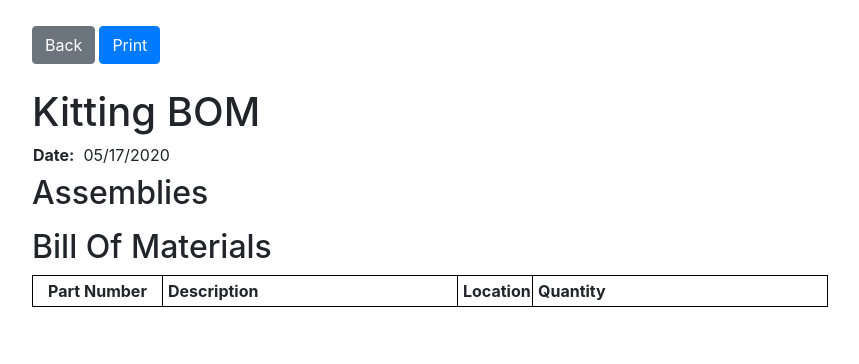
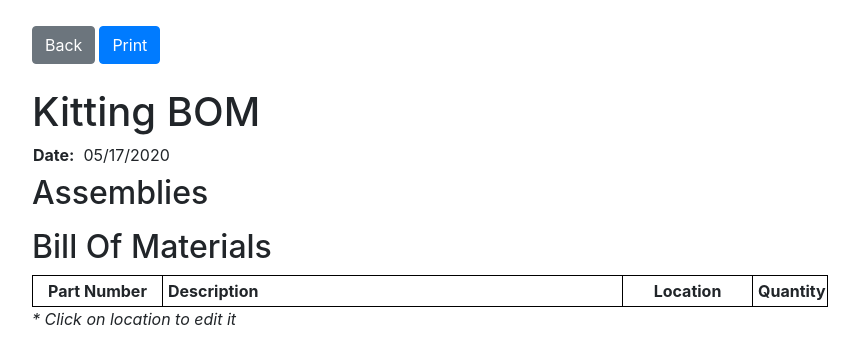
Before and after one commit to shcherbakaite/kanbanboms-egui, a Django app: page /printrequest/15 in a window 1280 px wide. Shown: the top 364 px of the page, without its empty margins (210-1069 px from the left). Run offline with Django 3.2, Linux system fonts and the light colour scheme; data comes from the database, SQL or seed files in the repository; both versions use the stored data as it was after the commit; lists and menus that the app fills with data are empty; some libraries are stand-ins or nearby versions.

Commit message:
Location column, location edit popup, updated db with new field, removed optional filds from front page

```diff
--- a/kanbanbomsapp/models.py
+++ b/kanbanbomsapp/models.py
@@ -4,6 +4,7 @@ class BOM(models.Model):
 	partno = models.CharField(max_length=12)
 	description = models.CharField(max_length=200)
 	batch_quantity = models.IntegerField(default=0)
+	location = models.CharField(max_length=15, blank=True)
 	def __str__(self):
 		return self.partno + " " + self.description
 
@@ -12,6 +13,7 @@ class BOMEntry(models.Model):
 	part = models.ForeignKey(BOM, on_delete=models.CASCADE,  related_name='part')
 	quantity = models.IntegerField(default=1)
 	disabled = models.BooleanField(default=False)
+
 	def __str__(self):
 		return self.bom.partno + " -> " + self.part.partno + " x" + str(self.quantity)
 
--- a/kanbanbomsapp/templates/kanbanbomsapp/print_request.html
+++ b/kanbanbomsapp/templates/kanbanbomsapp/print_request.html
@@ -63,11 +63,73 @@
     <tr>
     	<td class="text"><span>{{ part.0 }}</span></td>
     	<td class="text"><span>{{ part.1 }}</span></td>
-    	<td class="text"><span>No Location</span></td>
+    	<td class="text">
+    		<span> <button partno="{{ part.0 }}" onclick='location_clicked(event, "{{part.3}}")' class="btn-loc" href="">
+    		{% if part.3 %}
+    			{{part.3}}
+    		{% else %}
+    			N/A
+    		{% endif %}
+    		</span>
+    	</td>
     	<td>{{ part.2 }}</td>
     </tr>
     {% endfor %}
 	</tbody>
 </table>
+<div class="pr-buttons" style="font-style: italic;">
+		* Click on location to edit it
+	</div>
 </div>
+
+<!-- The Modal -->
+<div id="location-modal-id" class="modal">
+
+  <!-- Modal content -->
+  <div class="modal-content modal-location ">
+  	<div>
+  		<span class="close" id="close-btn">&times;</span>
+  		<div class="mb-4"><h2 >Edit Location</h2></div>
+        <form id="filter_form" style="display: inline" class="form" action="{% url 'edit_location' request_id %}" method="post">
+        	{% csrf_token %}
+            <div class="form-group">
+            	<input type="hidden" id="partno-field" name="partno">
+		    	<input autofocus="True" autocomplete="off"  type="text" maxlength="15" class="form-control" id="location-field" name="location" placeholder="N/A">
+		    	<small id="emailHelp" class="form-text text-muted">This will be saved so you won't have to enter it ever again</small>
+		  	</div>
+		  	<button onclick="cancel_clicked(event)" type="button" class="btn btn-danger ">Basta!</button> <button type="submit" class="btn btn-primary">Save</button>
+        </form>
+
+    </div>
+
+  </div>
+
+</div>
+
+<script type="text/javascript">
+	// Get the modal
+	var modal = document.getElementById("location-modal-id");
+	var partno_field = document.getElementById("partno-field");
+	var location_field = document.getElementById("location-field");
+	var close_btn = document.getElementById("close-btn");
+
+	function location_clicked(e, l){
+		modal.style.display = "block";
+		partno_field
+		partno_field.value = e.target.getAttribute('partno')
+		location_field.value = l;
+		location_field.focus();
+	}
+
+	function cancel_clicked(e){
+		modal.style.display = "none";
+		return false;
+	}
+
+	close_btn.onclick = cancel_clicked;
+
+</script>
+
+
+
 {% endblock %}
--- a/kanbanbomsapp/urls.py
+++ b/kanbanbomsapp/urls.py
@@ -12,6 +12,7 @@ urlpatterns = [
 	path('tally', views.tally, name='tally'),
 	path('tallycsv', views.tally_csv, name='tally_csv'),
 	path('scanbadge', views.scan_badge, name='scan_badge'),
+	path('edit_location/<int:request_id>', views.edit_location, name='edit_location'),
 	path('makecard', views.make_card, name='make_card'),
 	path('scancard', views.scan_card, name='scan_card'),
 	path('rendercard', views.render_card, name='render_card'),
--- a/kanbanbomsapp/views.py
+++ b/kanbanbomsapp/views.py
@@ -73,6 +73,12 @@ def tally_csv(request):
         writer.writerow([entry.badge, entry.partno, entry.cardno, str(entry.timestamp.date()), str(entry.timestamp.time().strftime("%H:%M:%S"))])
 
     return response
+
+def edit_location(request, request_id):
+    bom = BOM.objects.get(partno=normalize_partno(request.POST['partno']))
+    bom.location = request.POST['location']
+    bom.save()
+    return HttpResponseRedirect(reverse('print_request', args=(request_id,)))
 
 def update_info(request, request_id):
     request_object = Request.objects.get(pk=request_id)
@@ -202,6 +208,7 @@ def update_request(request, request_id):
     for request_entry in request_object.requestentry_set.all():
         request_entry.quantity = request.POST[request_entry.part.partno]
         request_entry.save()
+    RequestEntry.objects.filter(quantity=0).delete() # remove entries with zero quantities
     return HttpResponseRedirect(reverse('edit_request', args=(request_id,)))
 
 def print_request(request, request_id):
@@ -217,17 +224,17 @@ def print_request(request, request_id):
         for bom_entry in request_entry.part.bomentry_set.all():
             quantity = request_entry.quantity*bom_entry.quantity*(not bom_entry.disabled)
             if quantity:
-                parts.append((bom_entry.part.partno, bom_entry.part.description, quantity));
+                parts.append((bom_entry.part.partno, bom_entry.part.description, quantity, bom_entry.part.location));
 
     parts_groups = defaultdict(list)
     for part in parts:
-        (partno,_,_) = part
+        (partno,_,_, _) = part
         parts_groups[partno].append(part)
 
     aggregated_parts = []
     for part_group in parts_groups.items():
         (_, parts_list) = part_group
-        aggregated_parts.append(reduce((lambda a, b: (a[0],a[1],a[2] + b[2])), parts_list))
+        aggregated_parts.append(reduce((lambda a, b: (a[0],a[1],a[2] + b[2], a[3])), parts_list)) # partno, description, quantity, location
 
     # Sort by part number
     aggregated_parts = sorted(aggregated_parts, key=lambda x: x[0])
--- a/static/css/style.css
+++ b/static/css/style.css
@@ -1,3 +1,7 @@
+.noscroll {
+
+  overflow: hidden;
+}
 
 .partno-span {
 	max-width: 400px;
@@ -49,7 +53,12 @@ background-color: #dee2e6 !important;
   width: auto;
 }
 
+
 .pr-table thead th:nth-child(3) {
+  width: 130px;
+}
+
+.pr-table thead th:nth-child(4) {
   width: 75px;
 }
 
@@ -70,6 +79,14 @@ background-color: #dee2e6 !important;
 }
 
 .pr-table tr td:nth-child(3) {
+  text-align: center;
+}
+
+.pr-table tr th:nth-child(4) {
+  text-align: center;
+}
+
+.pr-table tr td:nth-child(4) {
   text-align: center;
 }
 
@@ -150,7 +167,22 @@ background-color: #dee2e6 !important;
 		margin: auto;
 		padding: auto;
 	}
+
+
 }
+
+.btn-loc {
+  color: black;
+  background: none;
+  border: none;
+  padding: 0px;
+}
+
+.btn-loc:hover {
+  text-decoration: underline;
+}
+
+.btn-loc:focus { outline: none; }
 
  /* The Modal (background) */
 .modal {
@@ -161,7 +193,7 @@ background-color: #dee2e6 !important;
   top: 0;
   width: 100%; /* Full width */
   height: 100%; /* Full height */
-  overflow: auto; /* Enable scroll if needed */
+  overflow: clip; /* Enable scroll if needed */
   background-color: rgb(0,0,0); /* Fallback color */
   background-color: rgba(0,0,0,0.4); /* Black w/ opacity */
 }
@@ -172,11 +204,23 @@ background-color: #dee2e6 !important;
   margin: 5% auto; /* 15% from the top and centered */
   padding: 20px;
   border: 1px solid #888;
-  width: 90%; /* Could be more or less, depending on screen size */
-  height: 80%;
+/*  width: 90%;
+  height: 80%;*/
+  /*width: 90%;  Could be more or less, depending on screen size
+  height: 80%;*/
   /*overflow: auto;*/
   /*display: flex;
   flex-direction: column; */
+}
+
+.modal-find {
+  width: 90%; /* Could be more or less, depending on screen size */
+  height: 80%;
+}
+
+.modal-location {
+  width: 400px;
+  height: auto;
 }
 
 /* The Close Button */
```
Also changed, not shown: kanbanbomsapp/static/css/style.css (+34 -3 lines), kanbanbomsapp/templates/kanbanbomsapp/edit_request.html (+9 -8 lines), db.sqlite3, kanbanbomsapp/migrations/0004_auto_20200516_2218.py (added), 2 other files.
